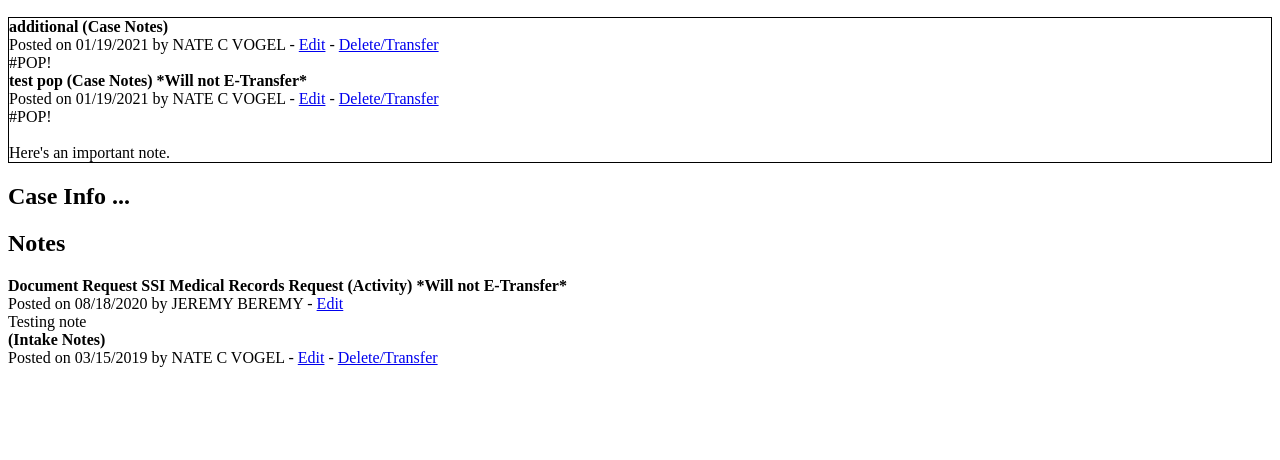
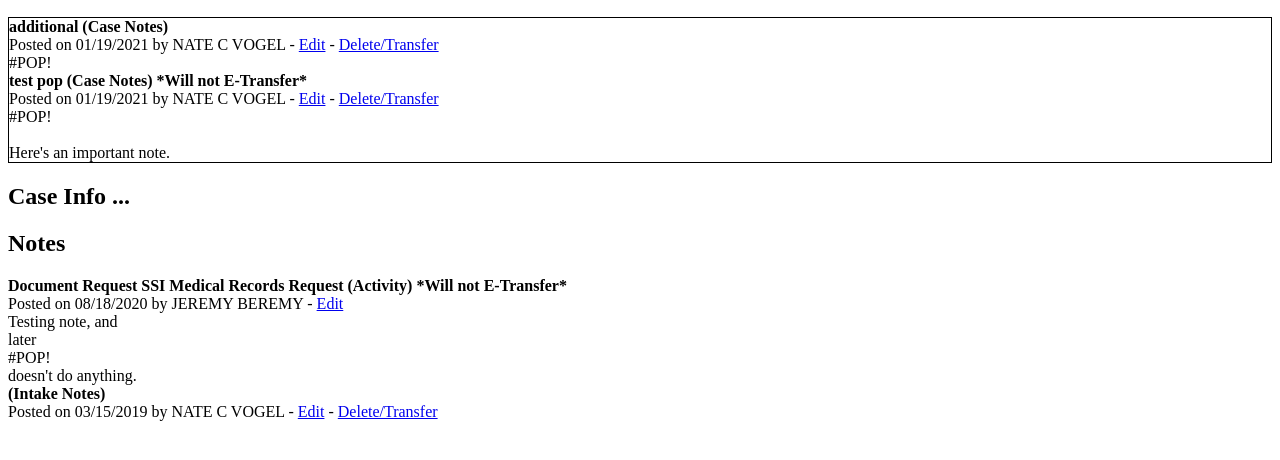
Before and after one commit to LegalServerJS/notepinning, a plain HTML site: page index.html in a window 1280 px wide. Shown: the part 96-556 px from the top of the page. Drawn offline with Linux system fonts and the light colour scheme.

```diff
--- a/index.html
+++ b/index.html
@@ -58,7 +58,7 @@
                                href="/matter/process/dynamic_20/form_loader:44/edit/3">Edit</a>
                         </div>
                         <div class="body"
-                             style="">Testing note</div>
+                             style="">Testing note, and <br/> later <br/> #POP! <br/> doesn't do anything. </div>
                     </div>
 
                     <div class='notes'><a name="notes-13"> </a>
```
Also changed, not shown: 1 other file.
